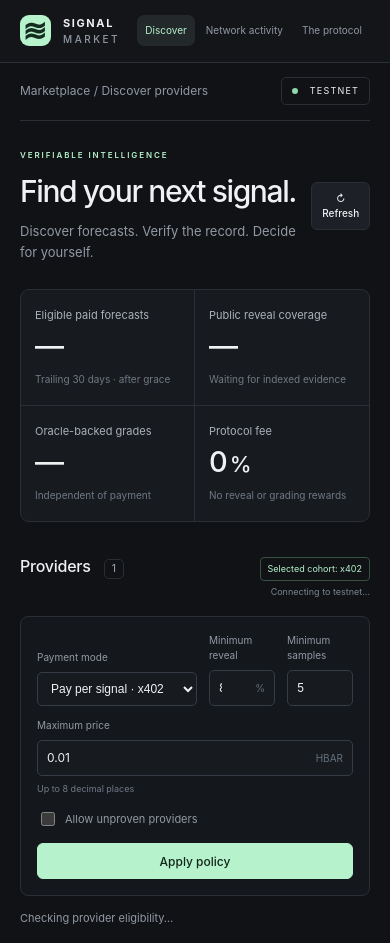
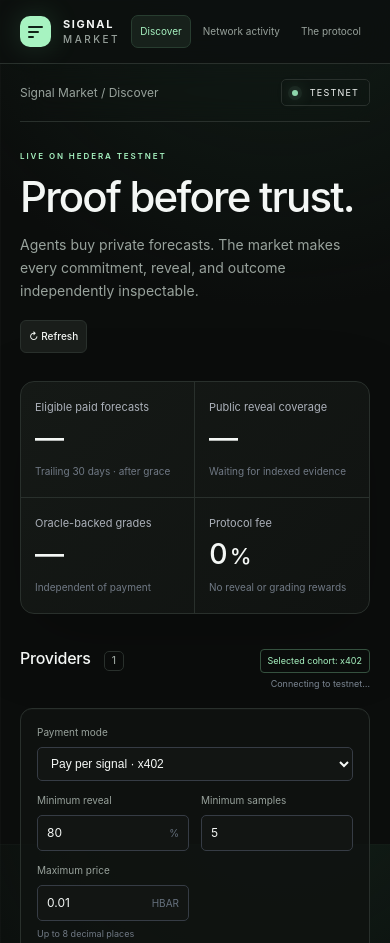
Before and after one commit to chayan-bit/ethonline-hackathon, a website: page web/index.html in a window 390 px wide. Shown: the top 943 px of the page. Drawn offline with Linux system fonts and the light colour scheme; no server answers.

Commit message:
feat: polish marketplace experience

```diff
--- a/web/app.js
+++ b/web/app.js
@@ -774,7 +774,7 @@
   for (const link of document.querySelectorAll("[data-view]"))
     link.classList.toggle("active", link.dataset.view === selected);
   $("breadcrumb").textContent =
-    `Marketplace / ${selected === "discover" ? "Discover providers" : selected === "activity" ? "Network activity" : "The protocol"}`;
+    `Signal Market / ${selected === "discover" ? "Discover" : selected === "activity" ? "Network activity" : "Protocol"}`;
 }
 
 $("filters").addEventListener("submit", (event) => {
--- a/web/index.html
+++ b/web/index.html
@@ -3,7 +3,12 @@
   <head>
     <meta charset="utf-8" />
     <meta name="viewport" content="width=device-width,initial-scale=1" />
-    <title>Signal Market | Verifiable forecasts</title>
+    <meta
+      name="description"
+      content="An agent-native market for paid, committed, and independently verified DeFi forecasts on Hedera."
+    />
+    <meta name="theme-color" content="#0b0d0c" />
+    <title>Signal Market — Proof before trust</title>
     <link rel="stylesheet" href="/style.css" />
     <script type="module" src="/app.js"></script>
   </head>
@@ -11,7 +16,8 @@
     <a class="skip-link" href="#main-content">Skip to content</a>
     <aside class="sidebar">
       <a class="brand" href="#discover"
-        ><span class="brand-symbol" aria-hidden="true">≋</span
+        ><span class="brand-symbol" aria-hidden="true"
+          ><i></i><i></i><i></i></span
         ><span>SIGNAL<span class="brand-light">MARKET</span></span></a
       >
       <div class="workspace-label">WORKSPACE</div>
@@ -33,15 +39,18 @@
     </aside>
     <main id="main-content">
       <header class="topbar">
-        <div id="breadcrumb">Marketplace <span>/</span> Discover providers</div>
+        <div id="breadcrumb">Signal Market <span>/</span> Discover</div>
         <span class="network-chip"><span class="live-dot"></span> TESTNET</span>
       </header>
       <section class="view" id="discover-view">
         <div class="page-heading">
           <div>
-            <div class="eyebrow">VERIFIABLE INTELLIGENCE</div>
-            <h1>Find your next signal.</h1>
-            <p>Discover forecasts. Verify the record. Decide for yourself.</p>
+            <div class="eyebrow">LIVE ON HEDERA TESTNET</div>
+            <h1>Proof before trust.</h1>
+            <p>
+              Agents buy private forecasts. The market makes every commitment,
+              reveal, and outcome independently inspectable.
+            </p>
           </div>
           <button class="secondary" id="refresh" type="button">
             ↻ Refresh
@@ -280,8 +289,8 @@
         </div>
       </section>
       <footer>
-        Built for agents. Inspectable by everyone.<span
-          >Hedera · x402 · Pyth</span
+        Forecasts stay private. Evidence does not.<span
+          >Hedera · Blocky402 · Pyth</span
         >
       </footer>
     </main>
--- a/web/style.css
+++ b/web/style.css
@@ -1,14 +1,17 @@
 :root {
   color-scheme: dark;
-  --bg: #101215;
-  --surface: #171a1f;
-  --surface2: #1d2026;
-  --line: #2a2e35;
-  --text: #f0f1f3;
-  --muted: #9299a4;
-  --mint: #b6f2cb;
-  --mint-dark: #203a2b;
-  --amber: #e2c285;
+  --bg: #0b0d0c;
+  --surface: #121513;
+  --surface2: #191d1a;
+  --line: #29302c;
+  --line-soft: #1b211e;
+  --text: #f4f7f5;
+  --muted: #98a29c;
+  --mint: #a7f3c1;
+  --mint-bright: #c7ffd8;
+  --mint-dark: #173321;
+  --amber: #edcc8e;
+  --ease: cubic-bezier(0.22, 1, 0.36, 1);
   font-family:
     Inter,
     -apple-system,
@@ -22,9 +25,20 @@
 }
 body {
   margin: 0;
-  background: var(--bg);
+  background:
+    radial-gradient(circle at 72% -10%, #18302380 0, transparent 28rem),
+    linear-gradient(#ffffff05 1px, transparent 1px),
+    linear-gradient(90deg, #ffffff05 1px, transparent 1px), var(--bg);
+  background-size:
+    auto,
+    48px 48px,
+    48px 48px,
+    auto;
+  background-attachment: fixed;
   color: var(--text);
   line-height: 1.5;
+  min-height: 100vh;
+  -webkit-font-smoothing: antialiased;
 }
 a {
   color: inherit;
@@ -71,6 +85,11 @@
 }
 button {
   cursor: pointer;
+  transition:
+    transform 180ms var(--ease),
+    background-color 180ms ease,
+    border-color 180ms ease,
+    color 180ms ease;
 }
 button:disabled {
   cursor: wait;
@@ -82,7 +101,8 @@
   width: 222px;
   border-right: 1px solid var(--line);
   padding: 29px 18px;
-  background: #131519;
+  background: #0d100ff2;
+  backdrop-filter: blur(18px);
   display: flex;
   flex-direction: column;
 }
@@ -97,14 +117,27 @@
 }
 .brand-symbol {
   background: var(--mint);
-  color: #162b20;
-  border-radius: 9px;
-  display: grid;
-  place-items: center;
-  font-size: 29px;
-  line-height: 1;
+  border-radius: 10px;
+  display: flex;
+  flex-direction: column;
+  justify-content: center;
+  gap: 3px;
+  padding: 0 8px;
   width: 35px;
   height: 35px;
+  box-shadow: 0 0 30px #7fffa72b;
+}
+.brand-symbol i {
+  display: block;
+  height: 2px;
+  border-radius: 2px;
+  background: #102317;
+}
+.brand-symbol i:nth-child(2) {
+  width: 70%;
+}
+.brand-symbol i:nth-child(3) {
+  width: 42%;
 }
 .brand-light {
   display: block;
@@ -130,18 +163,26 @@
   display: flex;
   gap: 12px;
   align-items: center;
+  border: 1px solid transparent;
+  transition:
+    color 180ms ease,
+    background-color 180ms ease,
+    border-color 180ms ease,
+    transform 180ms var(--ease);
 }
 .nav-link span {
   font-size: 18px;
   width: 18px;
 }
 .nav-link.active {
-  background: #23282b;
+  background: #17211b;
+  border-color: #283d30;
   color: var(--mint);
 }
 .nav-link:hover {
   background: var(--surface2);
   color: var(--text);
+  transform: translateX(2px);
 }
 .sidebar-bottom {
   margin-top: auto;
@@ -162,6 +203,9 @@
   width: 6px;
   height: 6px;
   margin-right: 8px;
+  box-shadow:
+    0 0 0 4px #8ed6ac12,
+    0 0 14px #8ed6ac88;
 }
 .topbar {
   height: 74px;
@@ -171,6 +215,7 @@
   align-items: center;
   color: var(--muted);
   font-size: 12px;
+  backdrop-filter: blur(12px);
 }
 .topbar div span {
   margin: 0 10px;
@@ -189,11 +234,14 @@
   padding: 0 40px;
   max-width: 1800px;
 }
+.view:not([hidden]) {
+  animation: view-in 520ms var(--ease) both;
+}
 .page-heading {
   display: flex;
   justify-content: space-between;
   align-items: center;
-  padding: 40px 0 26px;
+  padding: 44px 0 28px;
 }
 .eyebrow {
   font-size: 10px;
@@ -202,11 +250,12 @@
   color: var(--mint);
 }
 h1 {
-  font-weight: 500;
-  letter-spacing: -1.4px;
-  font-size: 37px;
-  line-height: 1.2;
-  margin: 12px 0;
+  max-width: 820px;
+  font-weight: 520;
+  letter-spacing: -2.4px;
+  font-size: clamp(42px, 5vw, 66px);
+  line-height: 0.98;
+  margin: 14px 0 16px;
 }
 p {
   color: var(--muted);
@@ -214,7 +263,8 @@
   line-height: 1.65;
 }
 .page-heading p {
-  font-size: 13px;
+  font-size: 14px;
+  max-width: 620px;
 }
 h2 {
   font-size: 16px;
@@ -236,20 +286,28 @@
   background: var(--mint);
   color: #13261b;
   border-color: var(--mint);
+  box-shadow: 0 8px 24px #7ef5a91f;
 }
 .secondary:hover {
   background: #2c323b;
+  border-color: #48534d;
 }
 .primary:hover {
-  background: #d0f8dd;
+  background: var(--mint-bright);
+  transform: translateY(-1px);
+  box-shadow: 0 12px 30px #7ef5a936;
+}
+.secondary:active,
+.primary:active {
+  transform: translateY(1px) scale(0.99);
 }
 .notice {
   display: flex;
   align-items: center;
   gap: 13px;
-  background: #27241e;
-  border: 1px solid #453b29;
-  border-radius: 8px;
+  background: linear-gradient(90deg, #262219, #171815);
+  border: 1px solid #4b402b;
+  border-radius: 12px;
   padding: 16px 18px;
   margin-bottom: 26px;
 }
@@ -286,13 +344,18 @@
   display: grid;
   grid-template-columns: repeat(4, 1fr);
   border: 1px solid var(--line);
-  border-radius: 9px;
-  background: var(--surface);
+  border-radius: 14px;
+  background: linear-gradient(135deg, #151916, #101311);
   margin-bottom: 32px;
+  box-shadow: 0 24px 80px #0000002e;
 }
 .stat {
   padding: 22px 23px;
   border-right: 1px solid var(--line);
+  transition: background-color 220ms ease;
+}
+.stat:hover {
+  background: #ffffff04;
 }
 .stat:last-child {
   border: 0;
@@ -307,6 +370,7 @@
   font-weight: 500;
   line-height: 1.5;
   letter-spacing: -1px;
+  font-variant-numeric: tabular-nums;
 }
 .stat > span {
   font-size: 10px;
@@ -357,8 +421,9 @@
   gap: 14px;
   padding: 16px;
   border: 1px solid var(--line);
-  border-radius: 8px;
-  background: #14171b;
+  border-radius: 12px;
+  background: #101311d9;
+  box-shadow: inset 0 1px #ffffff05;
 }
 .filter-bar > label {
   font-size: 10px;
@@ -442,12 +507,34 @@
   gap: 18px;
 }
 .provider-card {
-  background: var(--surface);
-  border: 1px solid #343c40;
-  border-radius: 9px;
+  background:
+    linear-gradient(135deg, #ffffff06, transparent 42%), var(--surface);
+  border: 1px solid #35423a;
+  border-radius: 14px;
   padding: 24px;
   max-width: 760px;
   position: relative;
+  overflow: hidden;
+  box-shadow: 0 22px 80px #00000030;
+  transition:
+    transform 260ms var(--ease),
+    border-color 260ms ease,
+    box-shadow 260ms ease;
+}
+.provider-card::before {
+  content: "";
+  position: absolute;
+  inset: 0 auto 0 0;
+  width: 2px;
+  background: linear-gradient(transparent, var(--mint), transparent);
+  opacity: 0.7;
+}
+.provider-card:hover {
+  transform: translateY(-3px);
+  border-color: #52725e;
+  box-shadow:
+    0 28px 90px #00000048,
+    0 0 50px #7ef5a90a;
 }
 .subscription-card {
   border-color: #385044;
@@ -470,6 +557,7 @@
   place-items: center;
   color: var(--mint);
   font-size: 26px;
+  box-shadow: inset 0 1px #ffffff0a;
 }
 .provider-name h3 {
   font-size: 16px;
@@ -494,6 +582,7 @@
   color: var(--mint);
   border-color: #35513f;
   background: #1f2d25;
+  box-shadow: inset 0 0 18px #8ef5b20c;
 }
 .provider-description {
   font-size: 12px;
@@ -651,7 +740,7 @@
 }
 .table-wrap {
   border: 1px solid var(--line);
-  border-radius: 8px;
+  border-radius: 12px;
   overflow: auto;
   background: #14171b;
 }
@@ -733,10 +822,17 @@
   gap: 20px;
 }
 .protocol-grid article {
-  background: var(--surface);
+  background: linear-gradient(145deg, #171b18, #101311);
   border: 1px solid var(--line);
-  border-radius: 8px;
+  border-radius: 14px;
   padding: 25px;
+  transition:
+    transform 220ms var(--ease),
+    border-color 220ms ease;
+}
+.protocol-grid article:hover {
+  transform: translateY(-3px);
+  border-color: #435249;
 }
 .protocol-grid article > span {
   color: var(--mint);
@@ -809,14 +905,17 @@
   background: var(--surface);
   color: var(--text);
   border: 1px solid #414952;
-  border-radius: 12px;
+  border-radius: 16px;
   max-width: 740px;
   width: 90vw;
   padding: 24px;
+  box-shadow: 0 28px 100px #000b;
+  animation: dialog-in 240ms var(--ease) both;
 }
 dialog::backdrop {
   background: #000a;
-  backdrop-filter: blur(4px);
+  backdrop-filter: blur(8px);
+  animation: fade-in 180ms ease both;
 }
 .dialog-header {
   display: flex;
@@ -871,6 +970,27 @@
 }
 [hidden] {
   display: none !important;
+}
+@keyframes view-in {
+  from {
+    opacity: 0;
+    transform: translateY(8px);
+  }
+  to {
+    opacity: 1;
+    transform: none;
+  }
+}
+@keyframes dialog-in {
+  from {
+    opacity: 0;
+    transform: translateY(12px) scale(0.985);
+  }
+}
+@keyframes fade-in {
+  from {
+    opacity: 0;
+  }
 }
 @media (min-width: 1500px) {
   main {
@@ -947,9 +1067,13 @@
   }
   .page-heading {
     padding-top: 28px;
+    align-items: flex-start;
+    flex-direction: column;
+    gap: 18px;
   }
   h1 {
-    font-size: 30px;
+    font-size: 42px;
+    letter-spacing: -1.8px;
   }
   .eyebrow {
     font-size: 8px;
@@ -974,10 +1098,17 @@
     grid-template-columns: 1fr;
   }
   .filter-bar {
+    display: grid;
+    grid-template-columns: repeat(2, minmax(0, 1fr));
     gap: 12px;
   }
   .filter-bar > label {
-    flex: 1;
+    width: 100%;
+  }
+  .filter-bar > label:first-child,
+  .filter-bar .checkbox-label,
+  .filter-bar button {
+    grid-column: 1 / -1;
   }
   .filter-bar input[type="number"],
   .filter-bar input[type="text"],
@@ -987,7 +1118,6 @@
     width: 100%;
   }
   .filter-bar .checkbox-label {
-    flex: 1 1 100%;
     margin: 2px 0;
   }
   .filter-bar button {
@@ -1037,6 +1167,7 @@
   .page-heading > .secondary {
     padding: 8px;
     font-size: 10px;
+    width: auto;
   }
   .notice p {
     font-size: 10px;
@@ -1045,3 +1176,13 @@
     grid-template-columns: 90px 1fr;
   }
 }
+@media (prefers-reduced-motion: reduce) {
+  *,
+  *::before,
+  *::after {
+    scroll-behavior: auto !important;
+    animation-duration: 0.01ms !important;
+    animation-iteration-count: 1 !important;
+    transition-duration: 0.01ms !important;
+  }
+}
```
